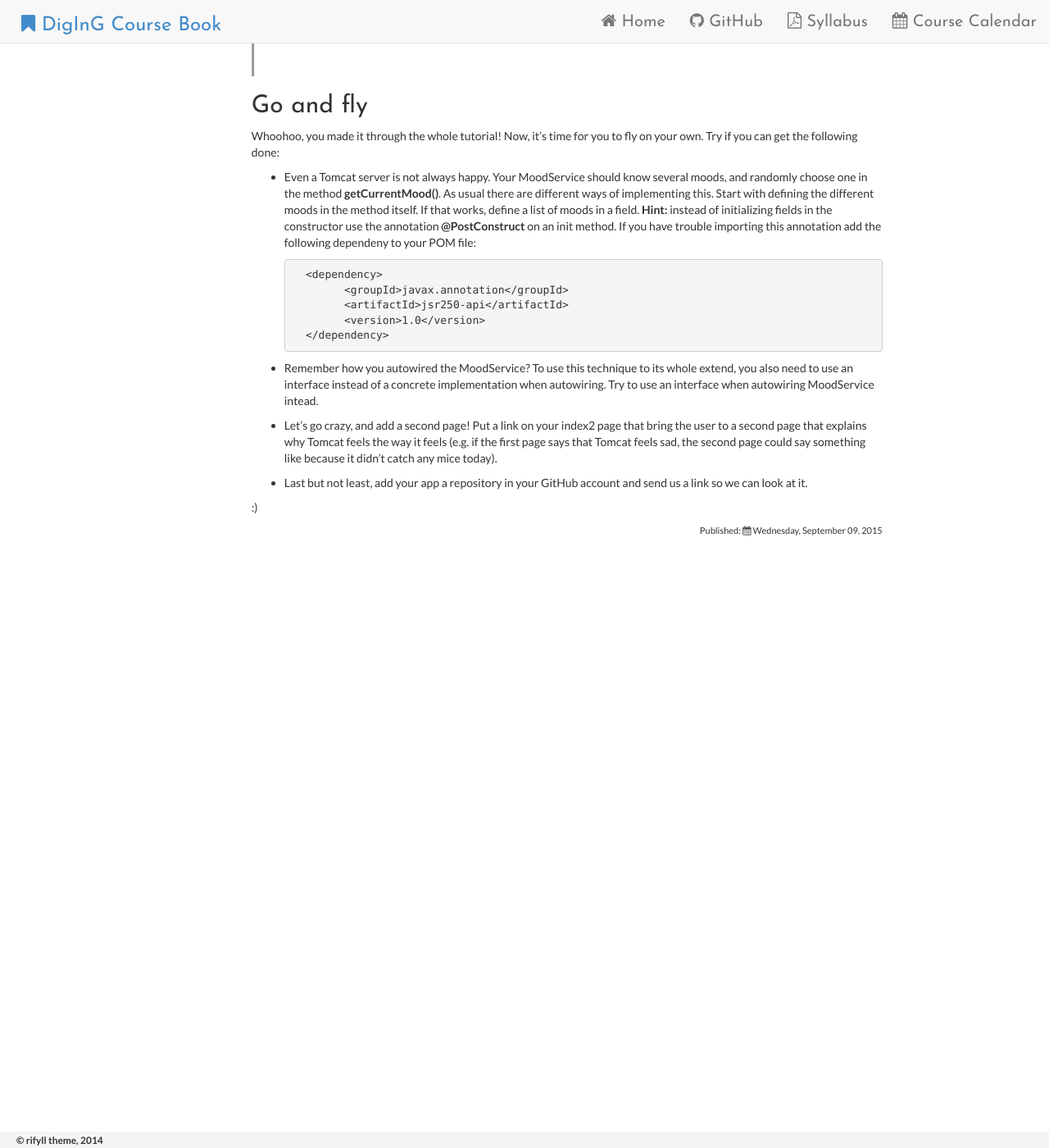
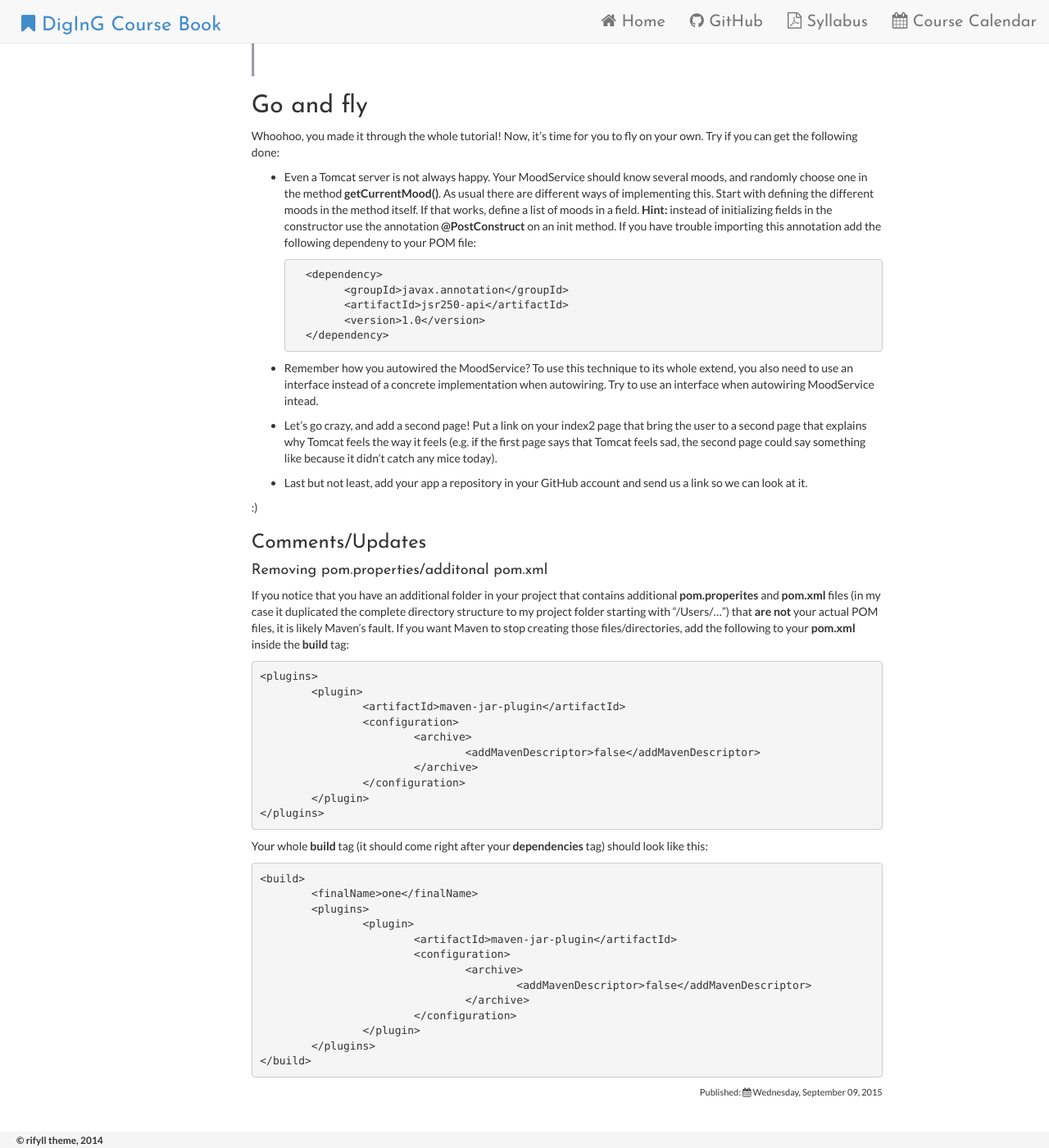
Before and after one commit to diging/course-book, a Jekyll site: the page built from _posts/2015-09-09-spring-tutorial-one.md, in a window 1280 px wide and 1400 px high, scrolled down 10403 px. Shown: the whole window at 82% size. Built offline with Jekyll 4.4.1, drawn with Linux system fonts in a browser that asks for light colours; nearby versions of some CDN libraries; before the commit the page ends 11118 px from its top, so only the background shows below that.

Commit message:
Update for Maven descriptor file.

```diff
--- a/_posts/2015-09-09-spring-tutorial-one.md
+++ b/_posts/2015-09-09-spring-tutorial-one.md
@@ -403,3 +403,36 @@ Whoohoo, you made it through the whole tutorial! Now, it's time for you to fly o
 - Last but not least, add your app a repository in your GitHub account and send us a link so we can look at it.
 
 :)
+
+### Comments/Updates
+
+#### Removing pom.properties/additonal pom.xml
+
+If you notice that you have an additional folder in your project that contains additional **pom.properites** and **pom.xml** files (in my case it duplicated the complete directory structure to my project folder starting with "/Users/...") that **are not** your actual POM files, it is likely Maven's fault. If you want Maven to stop creating those files/directories, add the following to your **pom.xml** inside the **build** tag:
+
+    <plugins>
+    	<plugin>
+    		<artifactId>maven-jar-plugin</artifactId>
+    		<configuration>
+    			<archive>
+    				<addMavenDescriptor>false</addMavenDescriptor>
+    			</archive>
+    		</configuration>
+    	</plugin>
+    </plugins>
+
+Your whole **build** tag (it should come right after your **dependencies** tag) should look like this:
+
+    <build>
+    	<finalName>one</finalName>
+    	<plugins>
+    		<plugin>
+    			<artifactId>maven-jar-plugin</artifactId>
+    			<configuration>
+    				<archive>
+    					<addMavenDescriptor>false</addMavenDescriptor>
+    				</archive>
+    			</configuration>
+    		</plugin>
+    	</plugins>
+    </build>
```
Also changed, not shown: assets/js/search-index.js.
